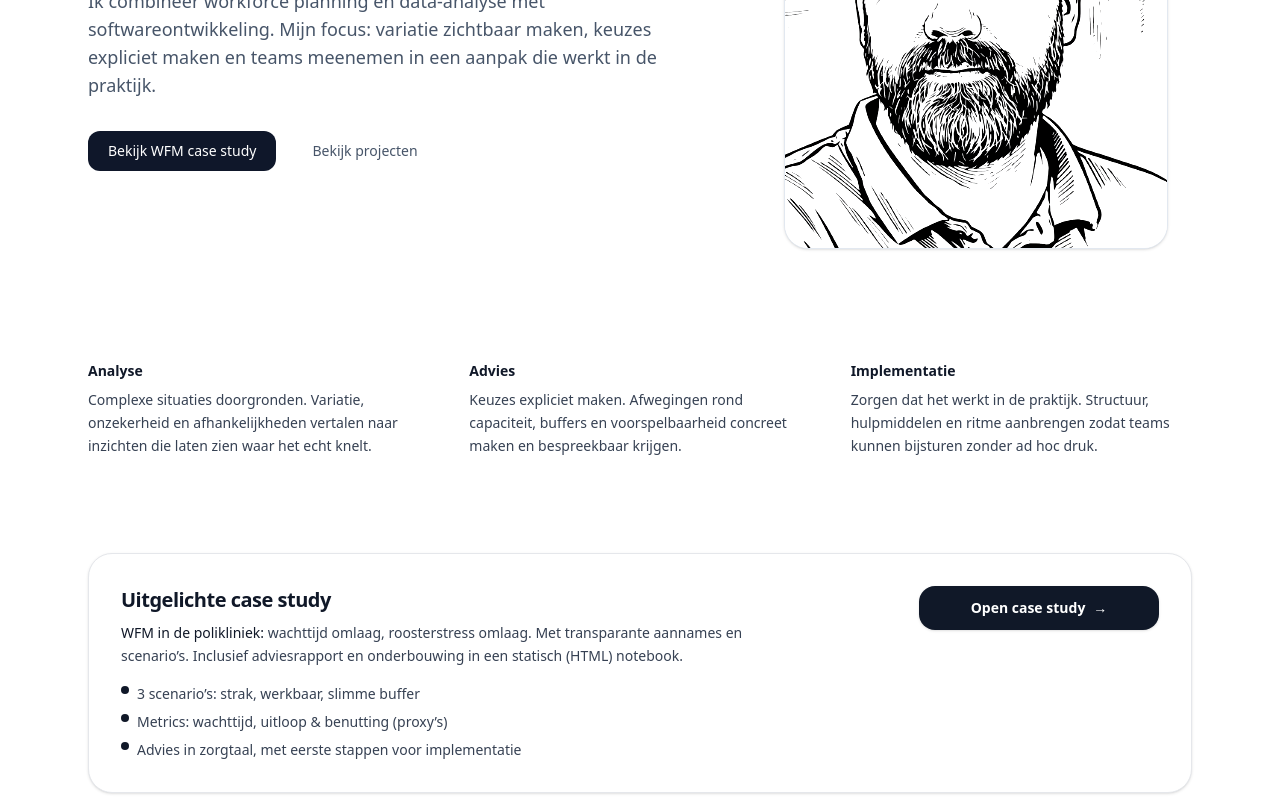
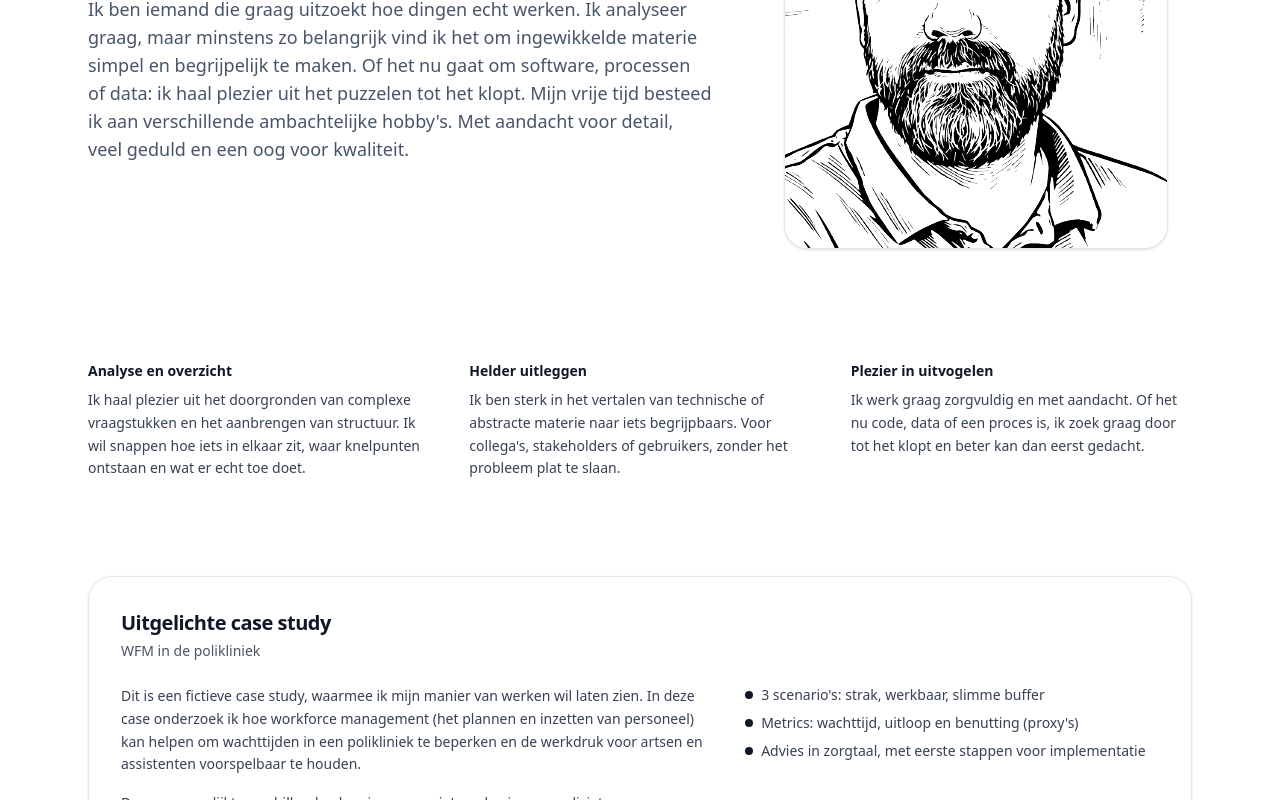
Before and after one commit to KvGasteren/homepage, a Next.js app: page / in a window 1280 px wide. Shown: the part 380-1180 px from the top of the page. Built offline with nearby package versions, Linux system fonts and the light colour scheme.

Commit message:
updates to copy

```diff
--- a/app/(home)/page.tsx
+++ b/app/(home)/page.tsx
@@ -1,16 +1,16 @@
 // app/page.tsx
-import type { Metadata } from 'next'
-import Link from 'next/link'
-import Image from 'next/image'
+import type { Metadata } from "next";
+import Link from "next/link";
+import Image from "next/image";
 
 export const metadata: Metadata = {
-  title: 'Koen van Gasteren',
+  title: "Koen van Gasteren",
   description:
-    'Koen van Gasteren - analyse, organisatie en software. Case study: WFM in de polikliniek.',
-}
+    "Koen van Gasteren - analyse, organisatie en software. Case study: WFM in de polikliniek.",
+};
 
 export default function HomePage() {
-  const container = 'mx-auto max-w-6xl px-6'
+  const container = "mx-auto max-w-6xl px-6";
 
   return (
     <main className="min-h-screen bg-white">
@@ -26,32 +26,20 @@ export default function HomePage() {
             </h1>
 
             <p className="mt-5 max-w-prose text-lg text-muted-foreground">
-              Ik combineer workforce planning en data-analyse met softwareontwikkeling.
-              Mijn focus: variatie zichtbaar maken, keuzes expliciet maken en teams
-              meenemen in een aanpak die werkt in de praktijk.
+              Ik ben iemand die graag uitzoekt hoe dingen echt werken. Ik
+              analyseer graag, maar minstens zo belangrijk vind ik het om
+              ingewikkelde materie simpel en begrijpelijk te maken. Of het nu
+              gaat om software, processen of data: ik haal plezier uit het
+              puzzelen tot het klopt. Mijn vrije tijd besteed ik aan
+              verschillende ambachtelijke hobby&apos;s. Met aandacht voor detail,
+              veel geduld en een oog voor kwaliteit.
             </p>
-
-            <div className="mt-8 flex flex-wrap gap-4">
-              <Link
-                href="/wfm-case-study"
-                className="inline-flex items-center rounded-xl bg-primary px-5 py-2.5 text-sm font-medium text-primary-foreground hover:bg-primary/90"
-              >
-                Bekijk WFM case study
-              </Link>
-
-              <Link
-                href="/projects"
-                className="inline-flex items-center rounded-xl px-5 py-2.5 text-sm font-medium text-muted-foreground hover:text-foreground"
-              >
-                Bekijk projecten
-              </Link>
-            </div>
           </div>
 
           {/* Afbeelding */}
           <div className="md:col-span-5">
             <div className="mx-auto w-full max-w-sm overflow-hidden rounded-3xl border border-border bg-background shadow-sm">
-              <div className="relative aspect-[4/5]">
+              <div className="relative aspect-4/5">
                 <Image
                   src="/images/photo.png"
                   alt="Portret Koen van Gasteren"
@@ -70,27 +58,35 @@ export default function HomePage() {
       <section className={`${container} py-12`}>
         <div className="grid gap-10 md:grid-cols-3">
           <div>
-            <h2 className="text-sm font-semibold text-gray-900">Analyse</h2>
+            <h2 className="text-sm font-semibold text-gray-900">
+              Analyse en overzicht
+            </h2>
             <p className="mt-2 text-sm leading-relaxed text-gray-700">
-              Complexe situaties doorgronden. Variatie, onzekerheid en
-              afhankelijkheden vertalen naar inzichten die laten zien waar het
-              echt knelt.
+              Ik haal plezier uit het doorgronden van complexe vraagstukken en
+              het aanbrengen van structuur. Ik wil snappen hoe iets in elkaar
+              zit, waar knelpunten ontstaan en wat er echt toe doet.
             </p>
           </div>
 
           <div>
-            <h2 className="text-sm font-semibold text-gray-900">Advies</h2>
+            <h2 className="text-sm font-semibold text-gray-900">
+              Helder uitleggen
+            </h2>
             <p className="mt-2 text-sm leading-relaxed text-gray-700">
-              Keuzes expliciet maken. Afwegingen rond capaciteit, buffers en
-              voorspelbaarheid concreet maken en bespreekbaar krijgen.
+              Ik ben sterk in het vertalen van technische of abstracte materie
+              naar iets begrijpbaars. Voor collega&apos;s, stakeholders of
+              gebruikers, zonder het probleem plat te slaan.
             </p>
           </div>
 
           <div>
-            <h2 className="text-sm font-semibold text-gray-900">Implementatie</h2>
+            <h2 className="text-sm font-semibold text-gray-900">
+              Plezier in uitvogelen
+            </h2>
             <p className="mt-2 text-sm leading-relaxed text-gray-700">
-              Zorgen dat het werkt in de praktijk. Structuur, hulpmiddelen en
-              ritme aanbrengen zodat teams kunnen bijsturen zonder ad hoc druk.
+              Ik werk graag zorgvuldig en met aandacht. Of het nu code, data of
+              een proces is, ik zoek graag door tot het klopt en beter kan dan
+              eerst gedacht.
             </p>
           </div>
         </div>
@@ -99,37 +95,58 @@ export default function HomePage() {
       {/* UITGELICHTE CASE */}
       <section className={`${container} py-12`}>
         <div className="rounded-3xl border border-gray-200 bg-white p-8 shadow-sm">
-          <div className="flex flex-col gap-6 md:flex-row md:items-start md:justify-between">
-            <div className="max-w-2xl">
+          <div className="space-y-6">
+            {/* Header */}
+            <div>
               <h2 className="text-xl font-semibold tracking-tight text-gray-900">
                 Uitgelichte case study
               </h2>
-              <p className="mt-2 text-sm leading-relaxed text-gray-700">
-                <span className="font-medium text-gray-900">
-                  WFM in de polikliniek:
-                </span>{' '}
-                wachttijd omlaag, roosterstress omlaag. Met transparante
-                aannames en scenario’s. Inclusief adviesrapport en onderbouwing
-                in een statisch (HTML) notebook.
+              <p className="mt-1 text-sm text-gray-600">
+                WFM in de polikliniek
+              </p>
+            </div>
+
+            {/* Content */}
+            <div className="grid gap-8 md:grid-cols-12">
+              {/* Tekst */}
+              <div className="md:col-span-7 space-y-4 text-sm leading-relaxed text-gray-700">
+                <p>
+                  Dit is een fictieve case study, waarmee ik mijn manier van
+                  werken wil laten zien. In deze case onderzoek ik hoe workforce
+                  management (het plannen en inzetten van personeel) kan helpen
+                  om wachttijden in een polikliniek te beperken en de werkdruk
+                  voor artsen en assistenten voorspelbaar te houden.
                 </p>
 
-              <ul className="mt-4 space-y-2 text-sm text-gray-700">
+                <p>
+                  De case vergelijkt verschillende planningsscenario&apos;s op basis
+                  van expliciete aannames, gesimuleerde data en heldere keuzes.
+                  Ik heb een adviesrapport opgesteld om de bevindingen over te
+                  brengen naar een managementlaag. De analyse is gedocumenteerd
+                  in een Python notebook, bedoeld als onderbouwing van het
+                  advies.
+                </p>
+              </div>
+
+              {/* Rechterkolom */}
+              <div className="md:col-span-5 flex flex-col gap-6 relative">
+                {/* Bullets */}
+                <ul className="space-y-2 text-sm text-gray-700 md:pb-16">
                   <li className="flex gap-2">
-                  <span className="mt-0.5 h-2 w-2 flex-none rounded-full bg-gray-900" />
-                  3 scenario’s: strak, werkbaar, slimme buffer
+                    <span className="mt-1.5 h-2 w-2 flex-none rounded-full bg-gray-900" />
+                    3 scenario&apos;s: strak, werkbaar, slimme buffer
                   </li>
                   <li className="flex gap-2">
-                  <span className="mt-0.5 h-2 w-2 flex-none rounded-full bg-gray-900" />
-                  Metrics: wachttijd, uitloop & benutting (proxy’s)
+                    <span className="mt-1.5 h-2 w-2 flex-none rounded-full bg-gray-900" />
+                    Metrics: wachttijd, uitloop en benutting (proxy&apos;s)
                   </li>
                   <li className="flex gap-2">
-                  <span className="mt-0.5 h-2 w-2 flex-none rounded-full bg-gray-900" />
+                    <span className="mt-1.5 h-2 w-2 flex-none rounded-full bg-gray-900" />
                     Advies in zorgtaal, met eerste stappen voor implementatie
                   </li>
                 </ul>
-            </div>
-
-            <div className="flex flex-col gap-3 md:min-w-[240px]">
+                {/* CTA */}
+                <div className="mt-6 md:mt-0 md:absolute md:bottom-6 md:right-6">
                   <Link
                     href="/wfm-case-study"
                     className="inline-flex items-center justify-center rounded-2xl bg-gray-900 px-5 py-3 text-sm font-semibold text-white shadow-sm hover:bg-gray-800 focus:outline-none focus:ring-2 focus:ring-gray-900 focus:ring-offset-2"
@@ -142,11 +159,15 @@ export default function HomePage() {
                 </div>
               </div>
             </div>
+          </div>
+        </div>
       </section>
 
       {/* ANDERE PROJECTEN */}
-      <section className={`${container} py-12`}>
-        <h2 className="text-lg font-semibold text-gray-900">Andere projecten</h2>
+      <section id="projects" className={`${container} py-12`}>
+        <h2 className="text-lg font-semibold text-gray-900">
+          Andere projecten
+        </h2>
         <p className="mt-2 max-w-2xl text-sm leading-relaxed text-gray-600">
           Naast advies- en analysewerk bouw ik ook softwareprojecten. Deze
           projecten laten zien hoe ik complexe vraagstukken benader, ook buiten
@@ -204,5 +225,5 @@ export default function HomePage() {
         </div>
       </section>
     </main>
-  )
+  );
 }
```
Also changed, not shown: 1 other file (tests, documents, lock files or other folders). Lines whose indentation alone changed are shown as unchanged.
